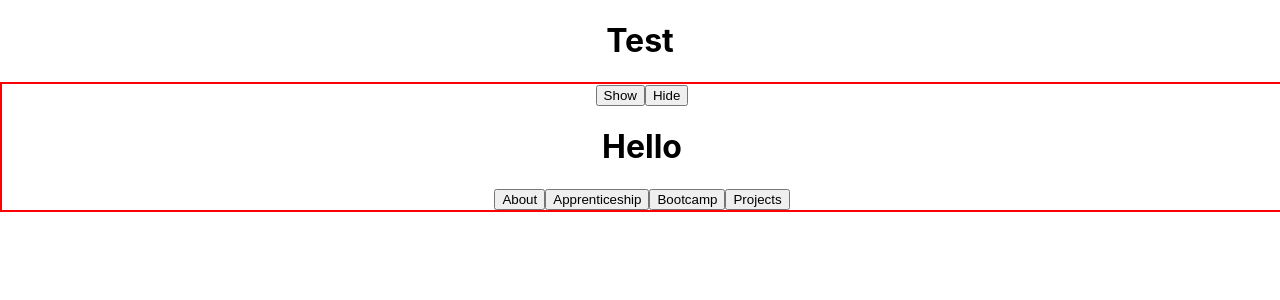
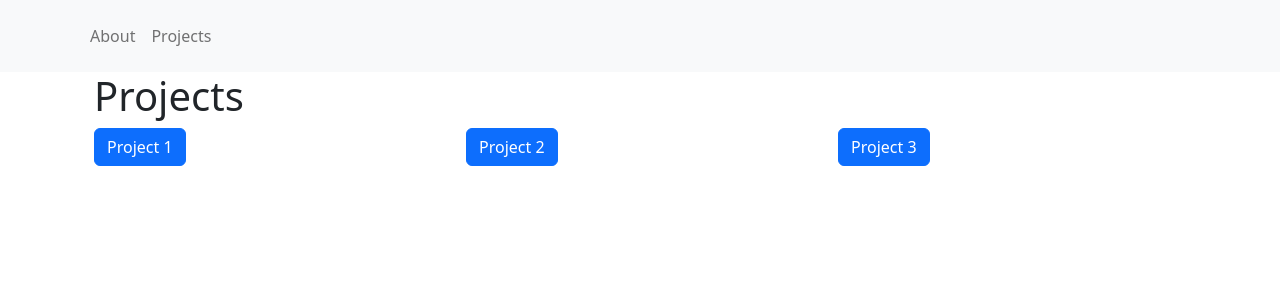
Before and after one commit to Claire221/React-Presentation-01, a React (Create React App) app in the folder presentation/: page /projects in a window 1280 px wide. Shown: the top 300 px of the page. Built offline with nearby package versions, Linux system fonts and the light colour scheme.

Commit message:
Set up the project

```diff
--- a/presentation/package.json
+++ b/presentation/package.json
@@ -6,7 +6,9 @@
     "@testing-library/jest-dom": "^5.16.5",
     "@testing-library/react": "^13.4.0",
     "@testing-library/user-event": "^13.5.0",
+    "bootstrap": "^5.2.3",
     "react": "^18.2.0",
+    "react-bootstrap": "^2.7.0",
     "react-dom": "^18.2.0",
     "react-router-dom": "^6.4.5",
     "react-scripts": "5.0.1",
--- a/presentation/src/App.css
+++ b/presentation/src/App.css
@@ -1,8 +1,28 @@
 /* Custom Styles */
+/* Universal Styles */
 .container {
   width: 100vw;
-  border: solid 2px red;
+
 }
+
+.active {
+  text-decoration: underline;
+  background-color: coral;
+}
+
+/* Navbar Styles */
+div.navbar.container {
+  color: red;
+  display: flex !important;
+  justify-content: center !important;
+  align-items: center !important;
+}
+
+.nav-link {
+  text-decoration: none;
+  color: black;
+}
+
 
 /* Default Styles */
 .App {
--- a/presentation/src/App.js
+++ b/presentation/src/App.js
@@ -1,13 +1,25 @@
-import logo from './logo.svg';
+
 import './App.css';
-import NavBar from './components/NavBar';
+import Navbar from './components/NavBar';
+import About from './pages/About';
+import Projects from './pages/Projects';
+import Info from './pages/Info';
+import {Route, Routes} from "react-router-dom"
 
 function App() {
+
   return (
-    <div className="App">
-      <h1>Test</h1>
-      <NavBar/>
-    </div>
+    <>
+      <Navbar/>
+
+      <div className="container">
+          <Routes>
+            <Route path="/about" element ={<About />}/>
+            <Route path="/projects" element ={<Projects />}/>
+            <Route path="/info" element ={<Info />}/>
+          </Routes>
+      </div>
+    </>
   );
 }
 
--- a/presentation/src/components/NavBar.js
+++ b/presentation/src/components/NavBar.js
@@ -1,23 +1,34 @@
-import React, {useState} from "react";
-import {Navigate} from "react-router-dom";
+import React from "react";
+import { Link, useMatch, useResolvedPath } from "react-router-dom"
+import Container from 'react-bootstrap/Container';
+import Nav from 'react-bootstrap/Nav';
+import Navbar from 'react-bootstrap/Navbar';
+import NavDropdown from 'react-bootstrap/NavDropdown';
+import 'bootstrap/dist/css/bootstrap.min.css';
 
-import Info from './Info'
-
-function NavBar() {
-    const [show, setShow] = React.useState(true)
-
+export default function MyComponent() {
     return (
-        <div className="container">
-            <button onClick={() => setShow(true)}>Show</button>
-            <button onClick={() => setShow(false)}>Hide</button>
-            { show? <h1>Hello</h1> : <h1>goodbye</h1>}
-
-            <button>About</button>
-            <button>Apprenticeship</button>
-            <button>Bootcamp</button>
-            <button>Projects</button>
-        </div>
+        <Navbar bg="light" expand="lg" className="justify-content-center">
+            <Container >
+                <Navbar.Toggle aria-controls="basic-navbar-nav" />
+                <Navbar.Collapse id="basic-navbar-nav">
+                <Nav className="me-auto navbar">
+                    <Link to="/about" className="nav-link">About</Link>
+                    <Link to="/projects" className="nav-link">Projects</Link>
+                </Nav>
+                </Navbar.Collapse>
+            </Container>
+        </Navbar>
     );
 }
 
-export default NavBar
+function CustomLink( {to, children} ) {
+    const resolvedPath = useResolvedPath(to)
+    const isActive = useMatch({ path: resolvedPath.pathname, end: true})
+
+    return(
+        <li className={isActive ? "active" : ""}>
+            <Link to={to}>{children}</Link>
+        </li>
+    )
+}
--- a/presentation/src/index.js
+++ b/presentation/src/index.js
@@ -3,11 +3,14 @@ import ReactDOM from 'react-dom/client';
 import './index.css';
 import App from './App';
 import reportWebVitals from './reportWebVitals';
+import { BrowserRouter } from "react-router-dom"
 
 const root = ReactDOM.createRoot(document.getElementById('root'));
 root.render(
   <React.StrictMode>
-    <App />
+    <BrowserRouter>
+      <App />
+    </BrowserRouter>
   </React.StrictMode>
 );
 
--- a/presentation/src/components/Projects.js
+++ b/presentation/src/pages/About.js
@@ -1,9 +1,9 @@
 import React from "react";
 
-export default function Projects() {
+export default function About() {
     return (
         <div>
-            <h1>Projects</h1>
+            <h1>About</h1>
         </div>
     );
 }
--- /dev/null
+++ b/presentation/src/pages/Projects.js
@@ -0,0 +1,47 @@
+import React, {useState} from "react";
+import Button from 'react-bootstrap/Button';
+import Card from 'react-bootstrap/Card';
+import Container from 'react-bootstrap/Container';
+import Row from 'react-bootstrap/Row';
+import Col from 'react-bootstrap/Col';
+
+export default function Projects() {
+    const [project1, showProject1] = useState(null)
+    const [project2, showProject2] = useState(null)
+    const [project3, showProject3] = useState(null)
+    return (
+        <Container>
+            <h1>Projects</h1>
+            <Row>
+                <Col>
+                    <Button onClick={() => showProject1(!project1)}>Project 1</Button>
+                    {
+                        project1?<Card style={{ width: '18rem' }}>
+                        <Card.Img variant="top" src="holder.js/100px180" />
+                        <Card.Body>
+                        <Card.Title>Card Title</Card.Title>
+                        <Card.Text>
+                            Some quick example text to build on the card title and make up the
+                            bulk of the card's content.
+                        </Card.Text>
+                        <Button variant="primary">Go somewhere</Button>
+                            </Card.Body>
+                        </Card>: null
+                    }
+                </Col>
+                <Col>
+                    <Button onClick={() => showProject2(!project2)}>Project 2</Button>
+                    {
+                        project2?<h1>Project2</h1> : null
+                    }
+                </Col>
+                <Col>
+                    <Button onClick={() => showProject3(!project3)}>Project 3</Button>
+                    {
+                        project3?<h1>Project3</h1> : null
+                    }
+                </Col>
+            </Row>
+            </Container>
+    );
+}
```
Also changed, not shown: presentation/src/pages/Info.js (renamed from presentation/src/components/Info.js), 1 other file (tests, documents, lock files or other folders).
